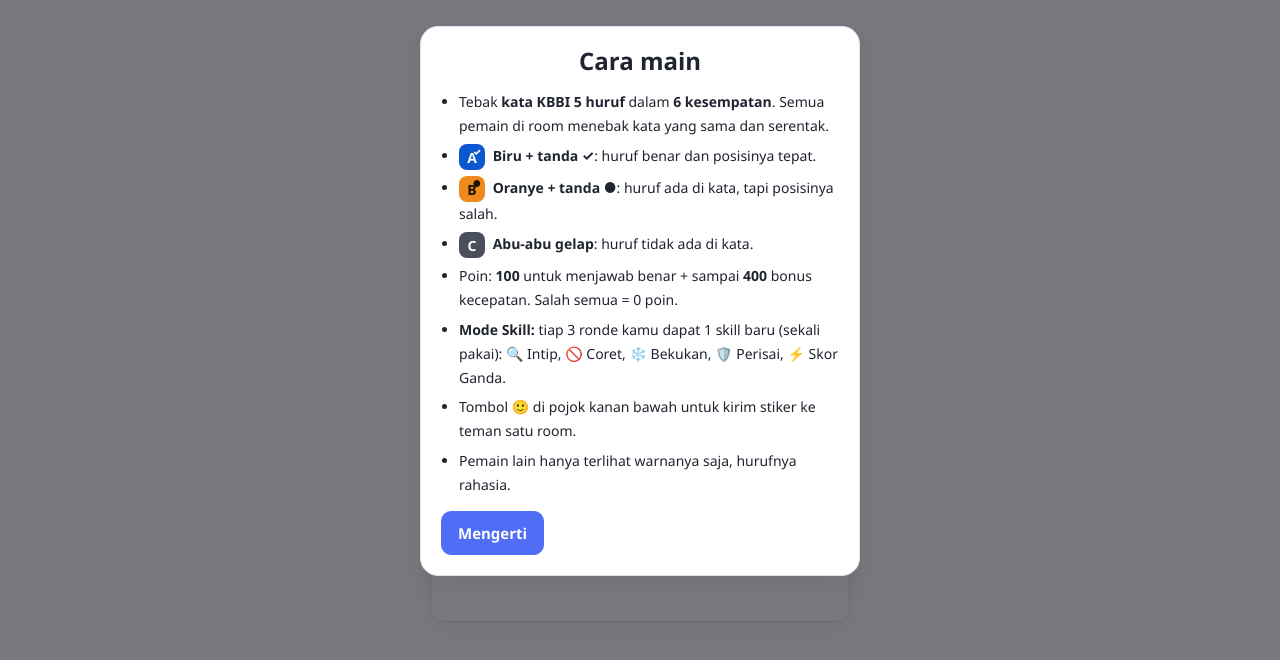
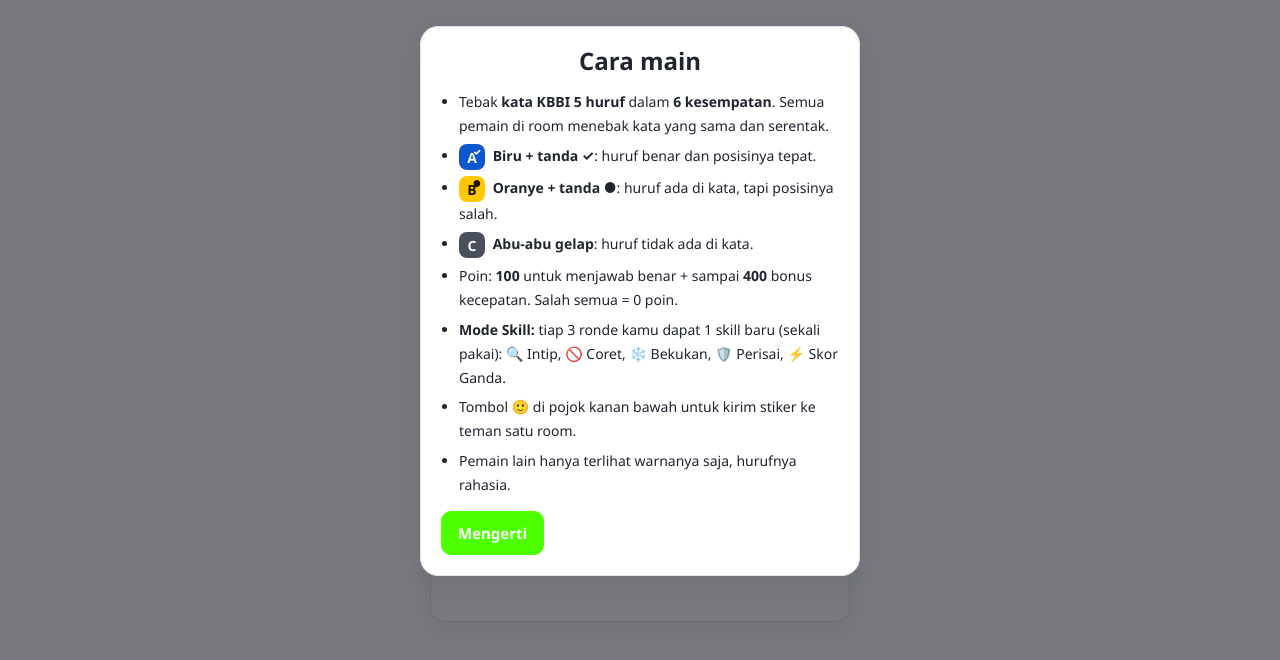
Before and after one commit to DanAbdan/Wordle_Multyplayer, a website: page public/index.html in a window 1280 px wide. Shown: the part 64-724 px from the top of the page. Drawn offline with Linux system fonts and the light colour scheme.

Commit message:
Add files via upload

```diff
--- a/public/style.css
+++ b/public/style.css
@@ -10,10 +10,10 @@
   --key: #dde0ec;
   --key-text: #2c3345;
   --ok: #0b57d0;
-  --pres: #f08a1c;
+  --pres: #ffc800;
   --pres-text: #1a1200;
   --abs: #4a4f5c;
-  --primary: #4f6df5;
+  --primary: #4dff00;
   --primary-text: #ffffff;
   --danger: #c4283f;
   --shadow: 0 6px 24px rgba(31, 36, 48, 0.08);
```
